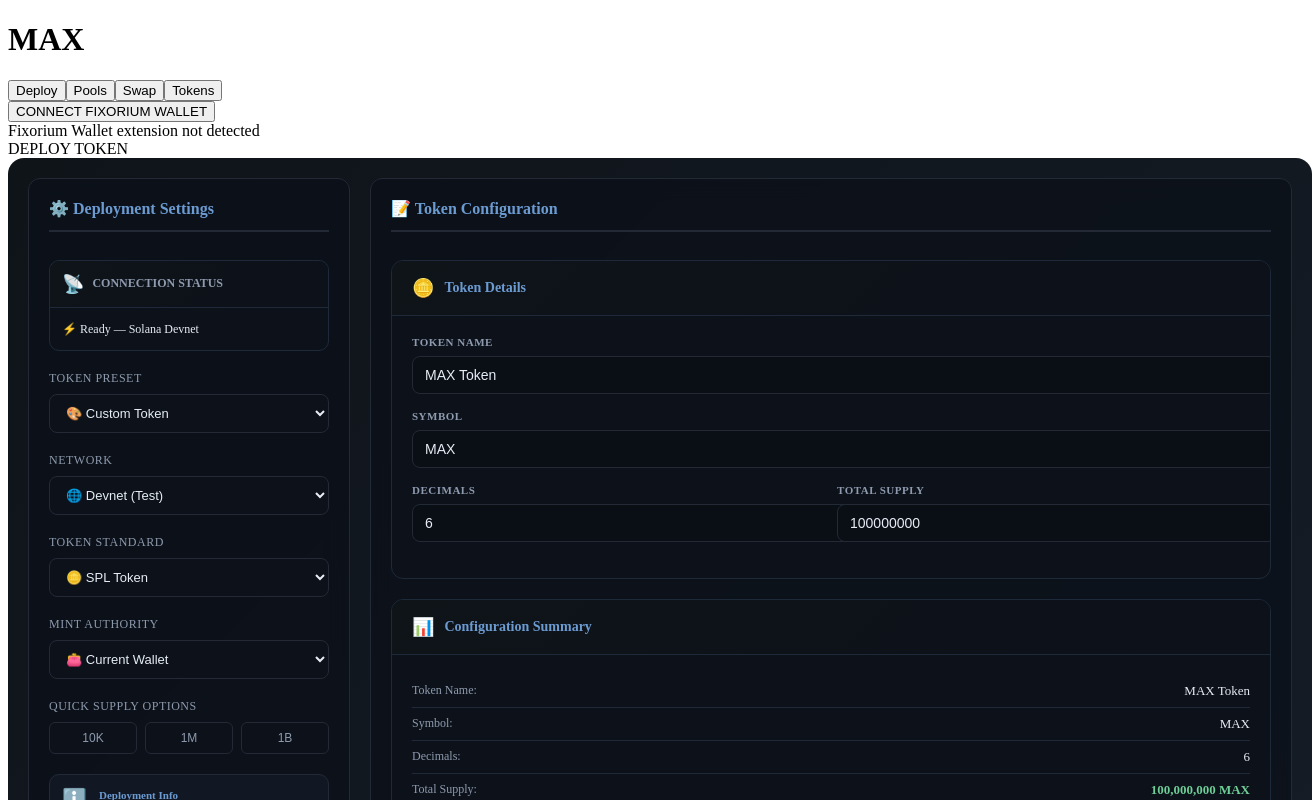
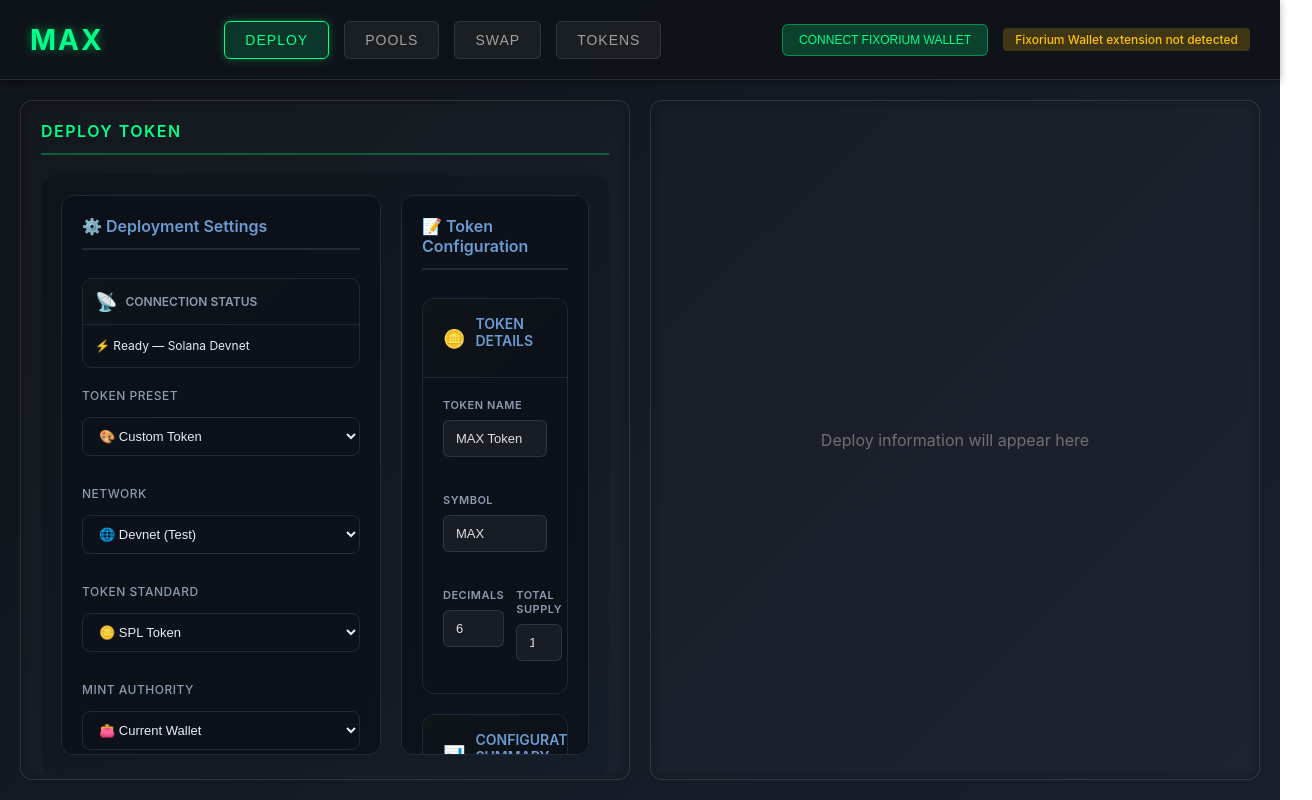
Before and after one commit to fixercoin/max-router, a React (Create React App) app: page / in a window 1280 px wide. Shown: the top 800 px of the page, 1312 px wide, since content can reach past the window. Built offline with nearby package versions, Linux system fonts and the light colour scheme; what @solana/web3.js would draw is missing.

Commit message:
Add global styles with two-column layout support

```diff
--- /dev/null
+++ b/src/index.css
@@ -0,0 +1,485 @@
+* {
+  margin: 0;
+  padding: 0;
+  box-sizing: border-box;
+}
+
+html, body {
+  font-family: -apple-system, BlinkMacSystemFont, 'Segoe UI', 'Roboto', 'Oxygen',
+    'Ubuntu', 'Cantarell', 'Fira Sans', 'Droid Sans', 'Helvetica Neue',
+    sans-serif;
+  -webkit-font-smoothing: antialiased;
+  -moz-osx-font-smoothing: grayscale;
+  background: linear-gradient(135deg, #0f1419 0%, #1a1f2e 100%);
+  color: #e0e0e0;
+}
+
+body {
+  height: 100vh;
+  overflow: hidden;
+}
+
+#root {
+  height: 100%;
+}
+
+.app {
+  display: flex;
+  flex-direction: column;
+  height: 100vh;
+  background: linear-gradient(135deg, #0f1419 0%, #1a1f2e 100%);
+}
+
+/* Header Styles */
+.fixed-header {
+  position: fixed;
+  top: 0;
+  left: 0;
+  right: 0;
+  height: 80px;
+  background: rgba(15, 20, 25, 0.95);
+  backdrop-filter: blur(10px);
+  border-bottom: 1px solid rgba(255, 255, 255, 0.1);
+  display: flex;
+  align-items: center;
+  justify-content: space-between;
+  padding: 0 30px;
+  z-index: 1000;
+  box-shadow: 0 2px 8px rgba(0, 0, 0, 0.3);
+}
+
+.brand h1 {
+  font-size: 28px;
+  font-weight: 700;
+  color: #00ff88;
+  letter-spacing: 2px;
+  text-shadow: 0 0 10px rgba(0, 255, 136, 0.5);
+}
+
+.nav-menu {
+  display: flex;
+  gap: 15px;
+  flex: 1;
+  justify-content: center;
+  margin: 0 40px;
+}
+
+.nav-btn {
+  padding: 10px 20px;
+  background: rgba(255, 255, 255, 0.05);
+  color: #a0a0a0;
+  border: 1px solid rgba(255, 255, 255, 0.1);
+  border-radius: 6px;
+  cursor: pointer;
+  font-size: 14px;
+  font-weight: 500;
+  transition: all 0.3s ease;
+  text-transform: uppercase;
+  letter-spacing: 1px;
+}
+
+.nav-btn:hover {
+  background: rgba(255, 255, 255, 0.1);
+  color: #e0e0e0;
+  border-color: rgba(255, 255, 255, 0.2);
+}
+
+.nav-btn.active {
+  background: rgba(0, 255, 136, 0.15);
+  color: #00ff88;
+  border-color: #00ff88;
+  box-shadow: 0 0 10px rgba(0, 255, 136, 0.3);
+}
+
+.wallet-section {
+  display: flex;
+  align-items: center;
+  gap: 15px;
+}
+
+.wallet-info {
+  display: flex;
+  flex-direction: column;
+  align-items: flex-end;
+  gap: 5px;
+}
+
+.wallet-address {
+  font-size: 12px;
+  color: #a0a0a0;
+  font-family: 'Courier New', monospace;
+}
+
+.wallet-status {
+  padding: 4px 12px;
+  border-radius: 4px;
+  font-size: 12px;
+  font-weight: 500;
+}
+
+.wallet-status.wallet-connected {
+  background: rgba(0, 255, 136, 0.2);
+  color: #00ff88;
+}
+
+.wallet-status.wallet-warning {
+  background: rgba(255, 193, 7, 0.2);
+  color: #ffc107;
+}
+
+.connect-wallet, .disconnect-wallet {
+  padding: 8px 16px;
+  background: rgba(0, 255, 136, 0.2);
+  color: #00ff88;
+  border: 1px solid rgba(0, 255, 136, 0.4);
+  border-radius: 6px;
+  cursor: pointer;
+  font-size: 12px;
+  font-weight: 500;
+  transition: all 0.3s ease;
+}
+
+.connect-wallet:hover, .disconnect-wallet:hover {
+  background: rgba(0, 255, 136, 0.3);
+  border-color: #00ff88;
+  box-shadow: 0 0 8px rgba(0, 255, 136, 0.3);
+}
+
+/* Main Content Area */
+.main-container {
+  flex: 1;
+  margin-top: 80px;
+  overflow: hidden;
+  display: flex;
+}
+
+/* Two Column Layout */
+.page-layout {
+  display: grid;
+  grid-template-columns: 1fr 1fr;
+  gap: 20px;
+  width: 100%;
+  height: 100%;
+  padding: 20px;
+  overflow: hidden;
+}
+
+.page-left, .page-right {
+  display: flex;
+  flex-direction: column;
+  background: rgba(255, 255, 255, 0.03);
+  border: 1px solid rgba(255, 255, 255, 0.1);
+  border-radius: 12px;
+  padding: 20px;
+  overflow-y: auto;
+  box-shadow: inset 0 0 10px rgba(0, 0, 0, 0.3);
+}
+
+.page-left {
+  background: rgba(255, 255, 255, 0.02);
+}
+
+.page-right {
+  background: rgba(255, 255, 255, 0.02);
+}
+
+.page-list-title {
+  font-size: 16px;
+  font-weight: 600;
+  color: #00ff88;
+  text-transform: uppercase;
+  letter-spacing: 1.5px;
+  margin-bottom: 20px;
+  padding-bottom: 12px;
+  border-bottom: 2px solid rgba(0, 255, 136, 0.3);
+}
+
+.empty-detail {
+  display: flex;
+  align-items: center;
+  justify-content: center;
+  height: 100%;
+  color: #707070;
+  font-size: 16px;
+  text-align: center;
+  padding: 40px 20px;
+}
+
+/* Scrollbar Styling */
+.page-left::-webkit-scrollbar,
+.page-right::-webkit-scrollbar {
+  width: 8px;
+}
+
+.page-left::-webkit-scrollbar-track,
+.page-right::-webkit-scrollbar-track {
+  background: transparent;
+}
+
+.page-left::-webkit-scrollbar-thumb,
+.page-right::-webkit-scrollbar-thumb {
+  background: rgba(0, 255, 136, 0.3);
+  border-radius: 4px;
+}
+
+.page-left::-webkit-scrollbar-thumb:hover,
+.page-right::-webkit-scrollbar-thumb:hover {
+  background: rgba(0, 255, 136, 0.6);
+}
+
+/* Responsive Design */
+@media (max-width: 1024px) {
+  .page-layout {
+    grid-template-columns: 1fr;
+    gap: 15px;
+  }
+
+  .fixed-header {
+    padding: 0 20px;
+    height: 70px;
+  }
+
+  .main-container {
+    margin-top: 70px;
+  }
+
+  .nav-menu {
+    margin: 0 20px;
+    gap: 10px;
+  }
+
+  .nav-btn {
+    padding: 8px 14px;
+    font-size: 12px;
+  }
+}
+
+@media (max-width: 768px) {
+  .brand h1 {
+    font-size: 20px;
+  }
+
+  .nav-menu {
+    flex-direction: column;
+    gap: 8px;
+  }
+
+  .wallet-info {
+    display: none;
+  }
+
+  .fixed-header {
+    padding: 0 15px;
+    height: 60px;
+  }
+
+  .main-container {
+    margin-top: 60px;
+    padding: 10px;
+  }
+
+  .page-layout {
+    padding: 10px;
+    gap: 10px;
+  }
+
+  .page-left, .page-right {
+    padding: 15px;
+  }
+}
+
+/* Form Elements */
+.dex-card {
+  background: rgba(255, 255, 255, 0.04);
+  border: 1px solid rgba(255, 255, 255, 0.1);
+  border-radius: 8px;
+  padding: 16px;
+  margin-bottom: 12px;
+  color: #e0e0e0;
+}
+
+.info-card {
+  background: rgba(255, 255, 255, 0.04);
+  border: 1px solid rgba(255, 255, 255, 0.1);
+  border-radius: 8px;
+  padding: 16px;
+  margin-bottom: 16px;
+}
+
+.card-title {
+  font-size: 14px;
+  font-weight: 600;
+  color: #00ff88;
+  margin-bottom: 12px;
+  text-transform: uppercase;
+}
+
+.card-content {
+  display: flex;
+  flex-direction: column;
+  gap: 10px;
+}
+
+.info-row {
+  display: flex;
+  justify-content: space-between;
+  align-items: center;
+  padding: 8px 0;
+  font-size: 13px;
+}
+
+.info-label {
+  color: #a0a0a0;
+  font-weight: 500;
+}
+
+.info-value {
+  color: #e0e0e0;
+  font-weight: 600;
+}
+
+.action-button {
+  padding: 10px 20px;
+  background: rgba(0, 255, 136, 0.2);
+  color: #00ff88;
+  border: 1px solid rgba(0, 255, 136, 0.4);
+  border-radius: 6px;
+  cursor: pointer;
+  font-size: 13px;
+  font-weight: 600;
+  transition: all 0.3s ease;
+  margin-top: 10px;
+}
+
+.action-button:hover {
+  background: rgba(0, 255, 136, 0.3);
+  border-color: #00ff88;
+  box-shadow: 0 0 10px rgba(0, 255, 136, 0.3);
+}
+
+/* Forms and Inputs */
+input[type="text"],
+input[type="number"],
+select,
+textarea {
+  width: 100%;
+  padding: 10px 12px;
+  background: rgba(255, 255, 255, 0.05);
+  border: 1px solid rgba(255, 255, 255, 0.1);
+  border-radius: 6px;
+  color: #e0e0e0;
+  font-size: 13px;
+  margin-bottom: 10px;
+  transition: all 0.3s ease;
+}
+
+input[type="text"]:focus,
+input[type="number"]:focus,
+select:focus,
+textarea:focus {
+  outline: none;
+  background: rgba(255, 255, 255, 0.08);
+  border-color: rgba(0, 255, 136, 0.5);
+  box-shadow: 0 0 10px rgba(0, 255, 136, 0.2);
+}
+
+input[type="text"]::placeholder {
+  color: #606060;
+}
+
+label {
+  display: block;
+  margin-bottom: 6px;
+  color: #a0a0a0;
+  font-size: 13px;
+  font-weight: 500;
+}
+
+/* Status Area */
+.status-area {
+  background: rgba(255, 255, 255, 0.02);
+  border: 1px solid rgba(255, 255, 255, 0.1);
+  border-radius: 8px;
+  padding: 12px;
+  margin: 12px 0;
+  font-size: 13px;
+  color: #a0a0a0;
+  word-break: break-all;
+}
+
+.status-area a {
+  color: #00ff88;
+  text-decoration: none;
+  transition: all 0.2s ease;
+}
+
+.status-area a:hover {
+  color: #00dd77;
+  text-shadow: 0 0 10px rgba(0, 255, 136, 0.5);
+}
+
+/* Security Container */
+.security-container {
+  padding: 20px;
+  overflow-y: auto;
+}
+
+.security-header {
+  margin-bottom: 20px;
+  border-bottom: 2px solid rgba(0, 255, 136, 0.3);
+  padding-bottom: 15px;
+}
+
+.security-header h1 {
+  font-size: 24px;
+  color: #00ff88;
+  text-transform: uppercase;
+  letter-spacing: 1px;
+}
+
+.security-tabs {
+  display: flex;
+  gap: 10px;
+  margin-bottom: 20px;
+}
+
+.tab-btn {
+  padding: 8px 16px;
+  background: rgba(255, 255, 255, 0.05);
+  color: #a0a0a0;
+  border: 1px solid rgba(255, 255, 255, 0.1);
+  border-radius: 6px;
+  cursor: pointer;
+  font-size: 12px;
+  font-weight: 600;
+  text-transform: uppercase;
+  transition: all 0.3s ease;
+}
+
+.tab-btn:hover {
+  background: rgba(255, 255, 255, 0.1);
+  border-color: rgba(255, 255, 255, 0.2);
+}
+
+.tab-btn.active {
+  background: rgba(0, 255, 136, 0.2);
+  color: #00ff88;
+  border-color: #00ff88;
+}
+
+/* Copy Button */
+.copy-btn {
+  padding: 6px 12px;
+  background: rgba(0, 255, 136, 0.15);
+  color: #00ff88;
+  border: 1px solid rgba(0, 255, 136, 0.3);
+  border-radius: 4px;
+  cursor: pointer;
+  font-size: 11px;
+  transition: all 0.2s ease;
+}
+
+.copy-btn:hover {
+  background: rgba(0, 255, 136, 0.25);
+  border-color: #00ff88;
+}
--- a/src/index.tsx
+++ b/src/index.tsx
@@ -1,6 +1,7 @@
 import React from 'react';
 import ReactDOM from 'react-dom/client';
 import App from './App';
+import './index.css';
 
 const root = ReactDOM.createRoot(
   document.getElementById('root') as HTMLElement
```
